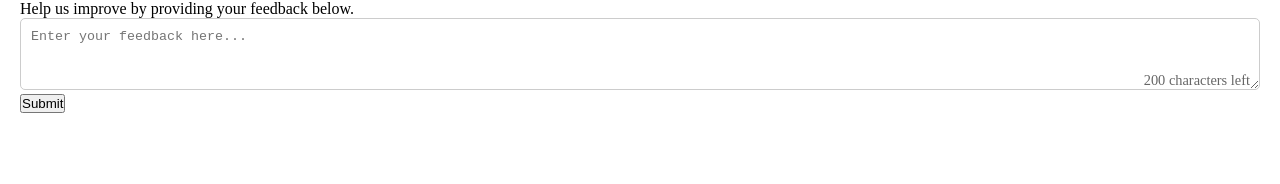
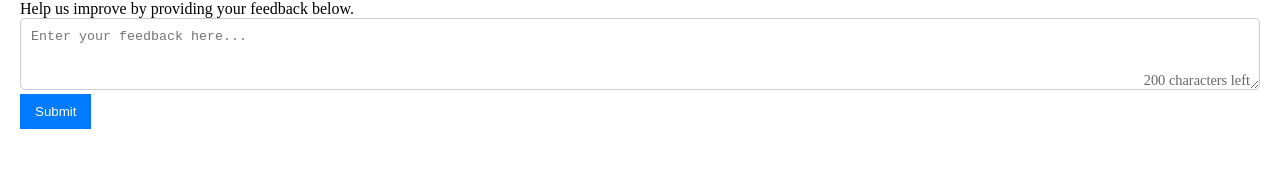
Before and after one commit to fullstack-super-team/frontend, a Vue app: page /feedback in a window 1280 px wide. Shown: the part 157-341 px from the top of the page. Built offline with nearby package versions, Linux system fonts and the light colour scheme.

Commit message:
Refactor: button

```diff
--- a/src/views/FeedbackView.vue
+++ b/src/views/FeedbackView.vue
@@ -1,7 +1,7 @@
 <script setup>
 import MainLayout from "@/layouts/MainLayout.vue";
 import TextArea from "@/components/TextArea.vue";
-import button from "@/components/Button.vue";
+import Button from "@/components/Button.vue";
 
 async function submitFeedback() {
   try {
@@ -19,7 +19,7 @@ async function submitFeedback() {
       <p>Help us improve by providing your feedback below.</p>
       <TextArea v-model:modelValue="feedbackDescription" placeholder="Enter your feedback here..." :charLimit="200" required/>
       <form @submit.prevent="submitFeedback">
-        <button type="submit">Submit</button>
+        <Button type="submit">Submit</Button>
       </form>
     </div>
   </MainLayout>
--- a/src/views/RegisterView.vue
+++ b/src/views/RegisterView.vue
@@ -3,6 +3,7 @@ import { reactive } from 'vue'
 import axios from "axios";
 import Input from "@/components/Input.vue";
 import store from '@/stores/mainStore';
+import Button from "@/components/Button.vue";
 import { useRouter } from 'vue-router';
 const router = useRouter();
 
@@ -66,7 +67,7 @@ async function register() {
       <Input label="Username" placeholder="Username" v-model="formValues.username" :error-message="errorMessages.username"/>
       <Input label="Email" placeholder="Email" v-model="formValues.email" :error-message="errorMessages.email"/>
       <Input label="Password" placeholder="Password" type="password" v-model="formValues.password" :error-message="errorMessages.password"/>
-      <button type="submit">Register</button>
+      <Button type="submit">Register</Button>
     </form>
     <p>Already have a an account?<router-link to="/login"> Login here</router-link></p>
   </main>
```
